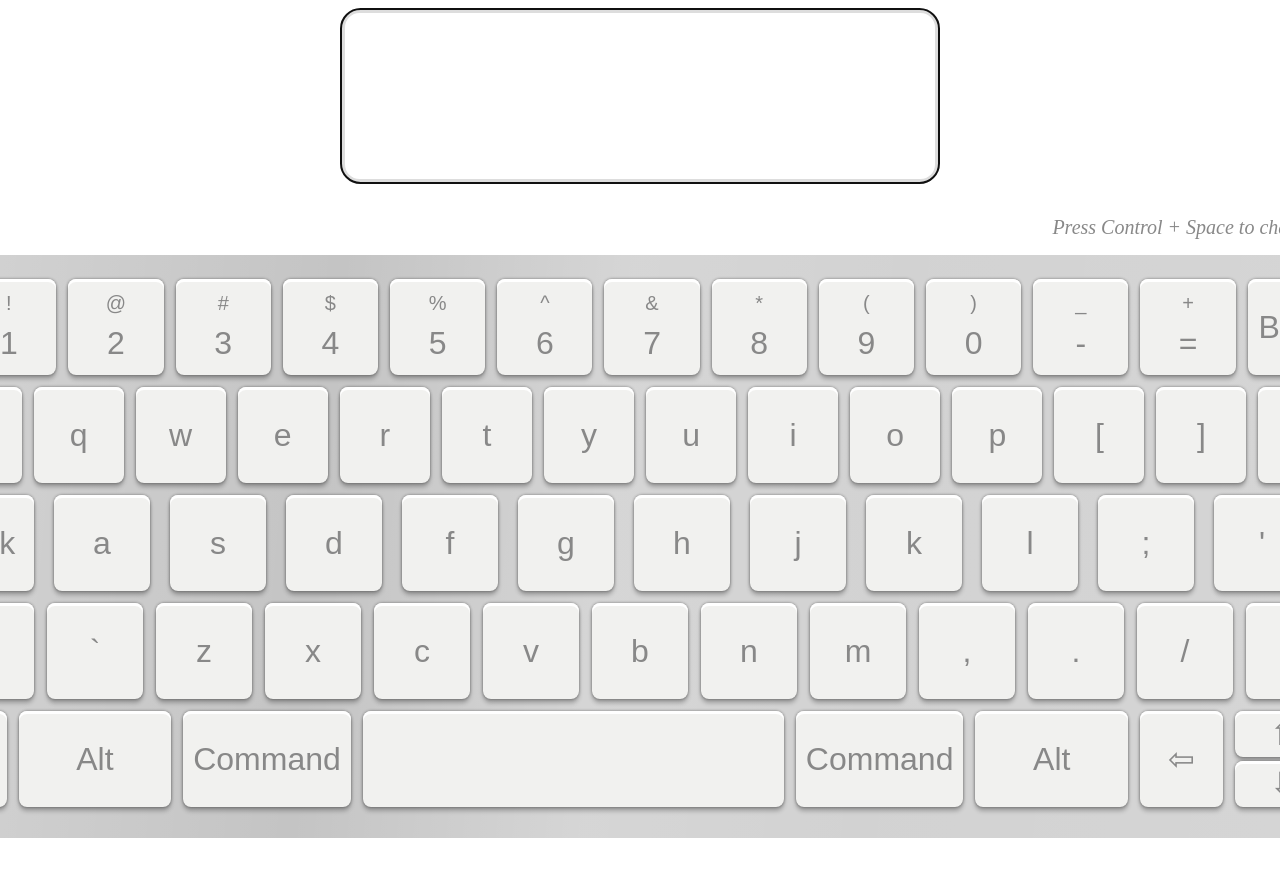
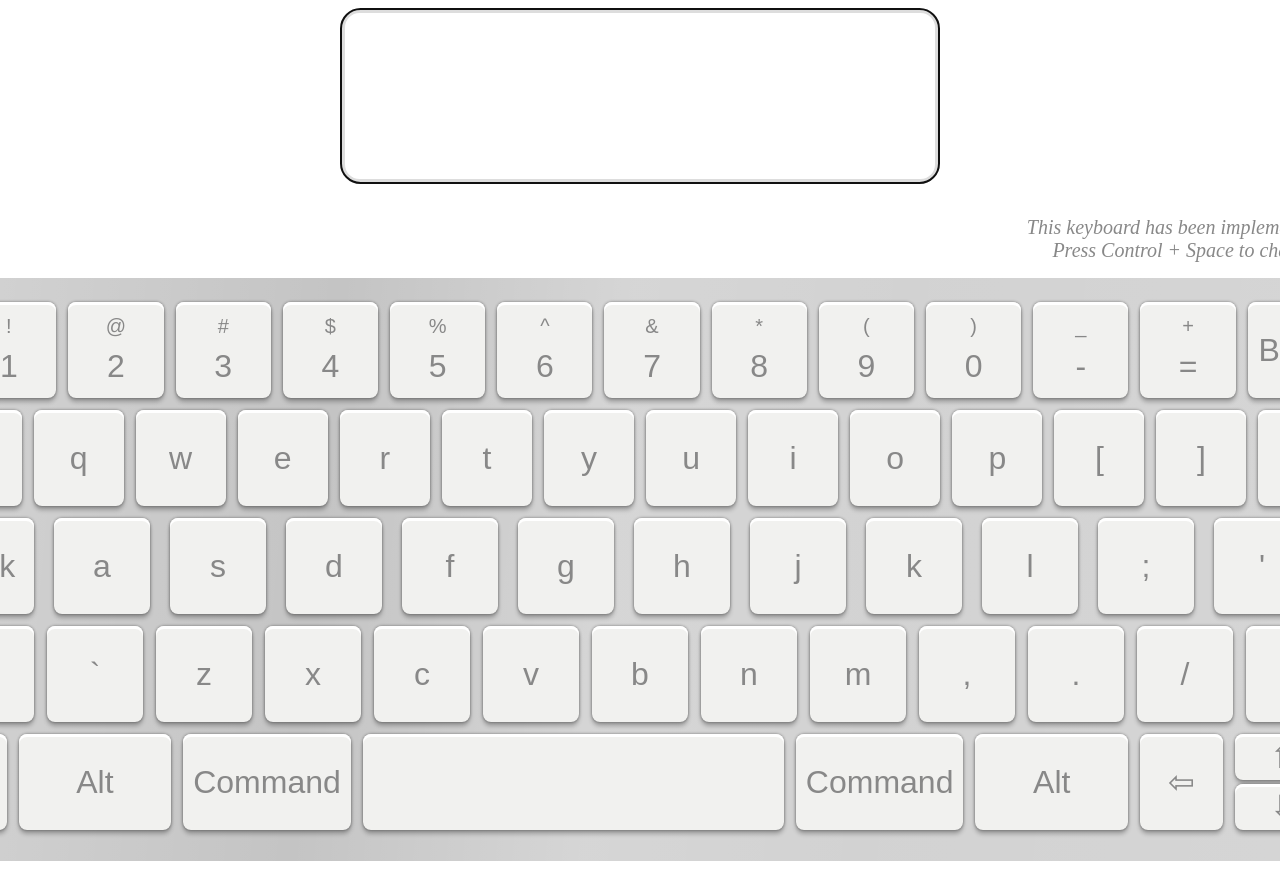
Before and after one commit to MashaBogdanova/virtual-keyboard, a website: page src/index.html in a window 1280 px wide. Shown: the top 869 px of the page. Before the commit the page ends 846 px from the top, so only its background shows below. Drawn offline with Linux system fonts and the light colour scheme.

Commit message:
feat: add system message

```diff
--- a/src/index.js
+++ b/src/index.js
@@ -60,10 +60,10 @@ function createComponent() {
     // text.setAttribute("readonly", "true");
     body.append(text);
 
-    // Change language message
+    // System and language message
     let message = document.createElement("section");
-    message.innerHTML = "Press Control + Space to change the language";
-    message.classList.add("change-language-message");
+    message.innerHTML = "This keyboard has been implemented for Mac OS.<br>Press Control + Space to change the language";
+    message.classList.add("system-language-message");
     body.append(message);
 
     // Keyboard
@@ -179,7 +179,16 @@ function highlightPressedBtn(btnKey) {
     } else {
         btnElem = document.getElementById(btnKey);
     }
-
+    // todo: think how to handle async capsLock behavior
+    // if (btnElem === null) {
+    //     isUpperCase = !isUpperCase;
+    //     if (isUpperCase) {
+    //         btnElem = document.getElementById(btnKey.toUpperCase());
+    //     } else {
+    //         btnElem = document.getElementById(btnKey.toLowerCase());
+    //     }
+    //     rerenderKeyboardOnCapsLock();
+    // }
     btnElem.classList.add("keyboard__button_pressed");
     setTimeout(() => {
         btnElem.classList.remove("keyboard__button_pressed");
@@ -195,7 +204,6 @@ function addSymbolToText(e, key) {
     } else if (key === "Enter") {
         text.value += "\n";
     } else if (key === "CapsLock") {
-        debugger
         rerenderKeyboardOnCapsLock();
         isUpperCase = !isUpperCase;
     }
--- a/src/sass/components/_main.scss
+++ b/src/sass/components/_main.scss
@@ -28,8 +28,8 @@
   overflow: auto;
 }
 
-// Change language message
-.change-language-message {
+// System and language message
+.system-language-message {
   width: 1572px;
   font-size: 20px;
   color: $color-text;
```
Also changed, not shown: src/sass/style.css.
